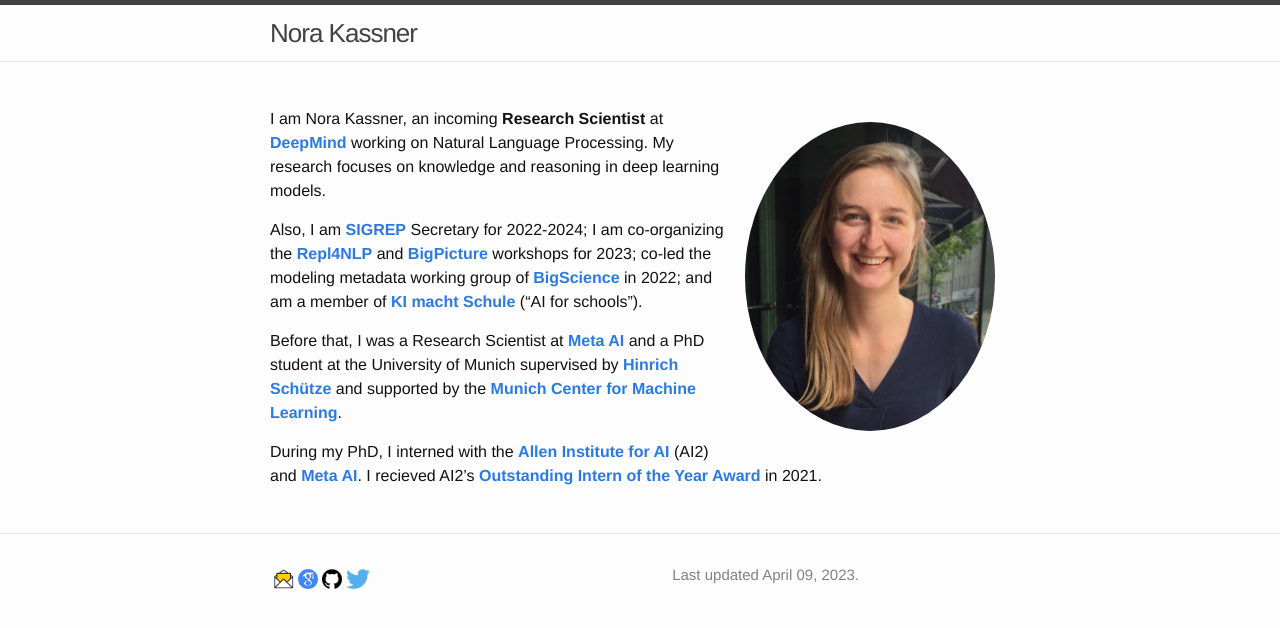
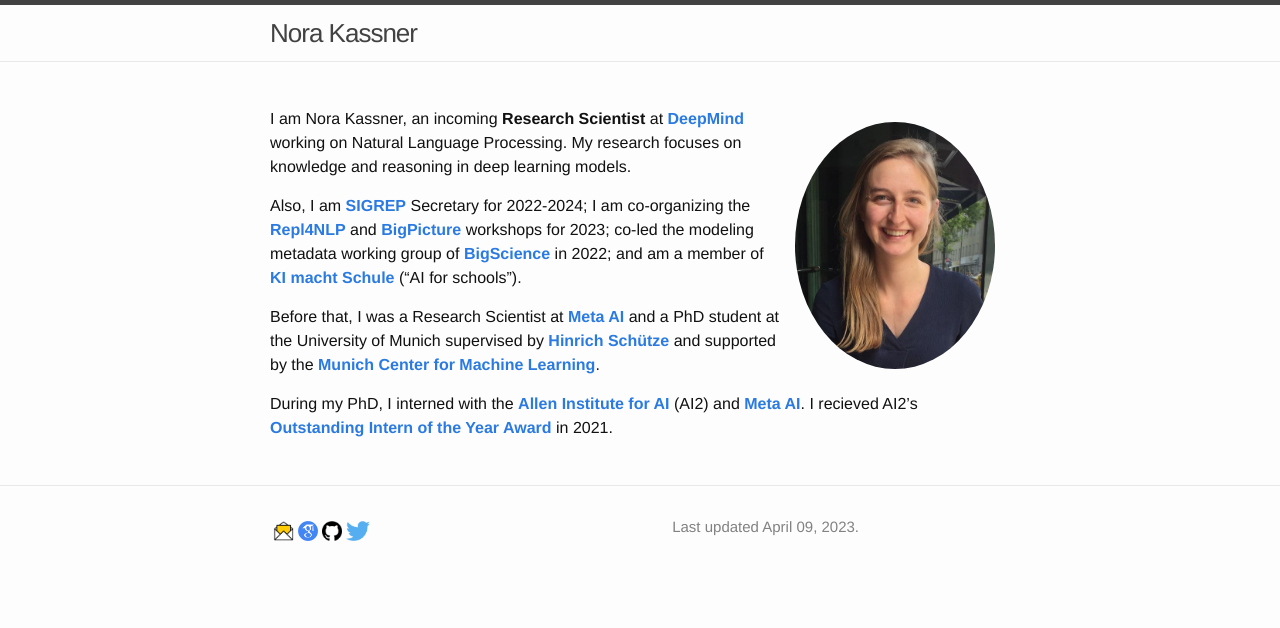
Before and after one commit to norakassner/norakassner.github.io, a Jekyll site: the page built from index.md, in a window 1280 px wide. Shown: the top 628 px of the page. Built offline with Jekyll 4.4.1, drawn with Linux system fonts in a browser that asks for light colours.

Commit message:
Initial commit

```diff
--- a/index.md
+++ b/index.md
@@ -4,7 +4,7 @@ description: I'm Nora and I am a Research Scientist in Natural Language Processi
 ---
 
 <!-- (comment) the image below can be found in img folder of this very project-->
-![nora](./img/people/Foto.jpeg){: style="float: right; margin: 15px 15px; width: 250px; border-radius: 100%" name="nora"}
+![nora](./img/people/Foto.jpeg){: style="float: right; margin: 15px 15px; width: 200px; border-radius: 100%" name="nora"}
 
 
 <!-- <a href= onMouseOver="document.readmore_1.src='/img/people/Foto.jpeg';" onMouseOut="document.readmore_1.src='/img/people/Foto.jpeg';">
```
